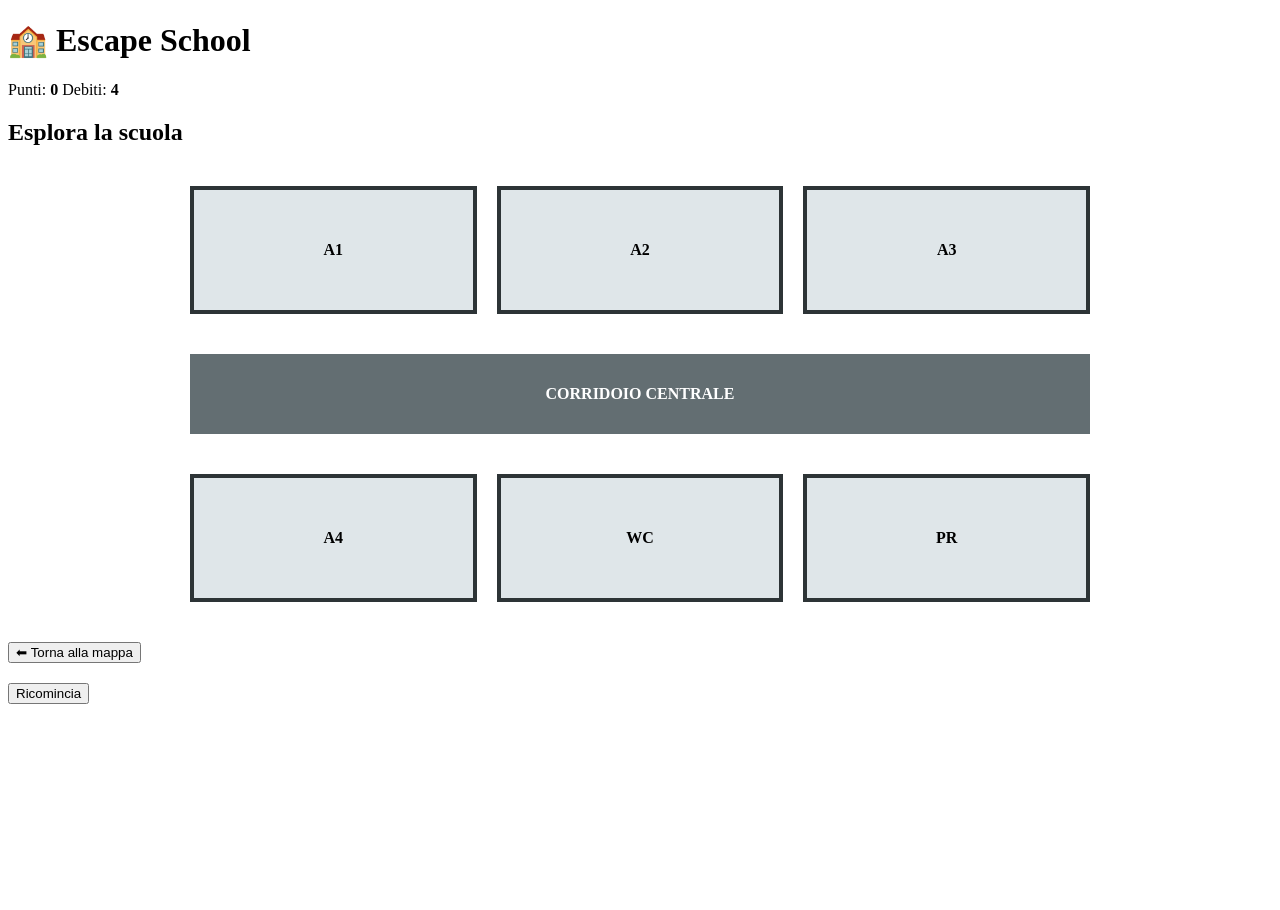
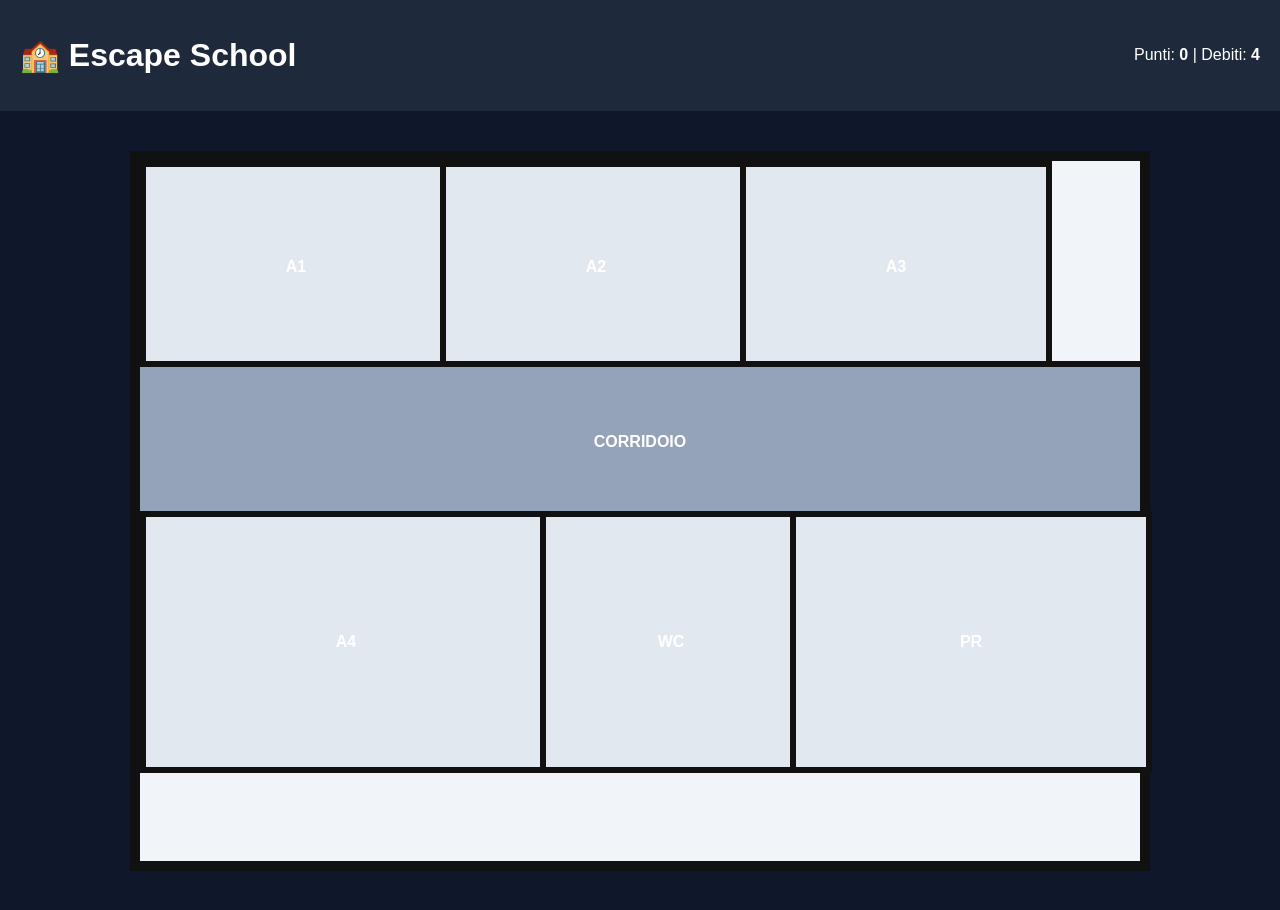
Before and after one commit to posidoniaterracina/escape-scool, a plain HTML site: page index.html in a window 1280 px wide. Before the commit the page ends 800 px from the top, so only its background shows below. Drawn offline with Linux system fonts and the light colour scheme.

Commit message:
Update index.html

```diff
--- a/index.html
+++ b/index.html
@@ -5,62 +5,137 @@
     <title>Escape School - SIA</title>
     <meta name="viewport" content="width=device-width, initial-scale=1.0">
     <link rel="stylesheet" href="css/style.css">
+
+    <style>
+        body {
+            margin: 0;
+            font-family: Arial, sans-serif;
+            background: #0f172a;
+            color: white;
+        }
+
+        header {
+            background: #1e293b;
+            padding: 15px 20px;
+            display: flex;
+            justify-content: space-between;
+            align-items: center;
+        }
+
+        #map-view {
+            padding: 40px 20px;
+            display: flex;
+            justify-content: center;
+        }
+
+        .floor-plan {
+            position: relative;
+            width: 1000px;
+            height: 700px;
+            background: #f1f5f9;
+            border: 10px solid #111;
+        }
+
+        /* STANZE */
+        .room {
+            position: absolute;
+            background: #e2e8f0;
+            border: 6px solid #111;
+            display: flex;
+            justify-content: center;
+            align-items: center;
+            font-weight: bold;
+            cursor: pointer;
+            transition: 0.2s;
+        }
+
+        .room:hover {
+            background: #cbd5e1;
+        }
+
+        /* POSIZIONAMENTO STANZE */
+
+        .aula1 { top: 0; left: 0; width: 300px; height: 200px; }
+        .aula2 { top: 0; left: 300px; width: 300px; height: 200px; }
+        .aula3 { top: 0; left: 600px; width: 300px; height: 200px; }
+
+        .corridoio {
+            position: absolute;
+            top: 200px;
+            left: 0;
+            width: 100%;
+            height: 150px;
+            background: #94a3b8;
+            border-top: 6px solid #111;
+            border-bottom: 6px solid #111;
+            display: flex;
+            align-items: center;
+            justify-content: center;
+            font-weight: bold;
+        }
+
+        .aula4 { top: 350px; left: 0; width: 400px; height: 250px; }
+        .bagno { top: 350px; left: 400px; width: 250px; height: 250px; }
+        .presidenza { top: 350px; left: 650px; width: 350px; height: 250px; }
+
+        /* MOBILE */
+        @media (max-width: 1100px) {
+            .floor-plan {
+                transform: scale(0.7);
+                transform-origin: top center;
+            }
+        }
+
+        @media (max-width: 768px) {
+            .floor-plan {
+                transform: scale(0.5);
+                transform-origin: top center;
+            }
+        }
+
+        .hidden {
+            display: none;
+        }
+    </style>
 </head>
 
 <body>
 
 <header>
     <h1>🏫 Escape School</h1>
-    <div id="player-status">
-        <span>Punti: <strong id="punti">0</strong></span>
-        <span>Debiti: <strong id="debiti">4</strong></span>
+    <div>
+        Punti: <strong id="punti">0</strong> |
+        Debiti: <strong id="debiti">4</strong>
     </div>
 </header>
 
-<!-- ================= MAPPA ================= -->
 <main id="map-view">
+    <div class="floor-plan">
 
-    <h2>Esplora la scuola</h2>
+        <div class="room aula1" data-room="aula1">A1</div>
+        <div class="room aula2" data-room="aula2">A2</div>
+        <div class="room aula3" data-room="aula3">A3</div>
 
-    <div class="school-container">
+        <div class="corridoio">CORRIDOIO</div>
 
-        <!-- PIANO SUPERIORE -->
-        <div class="row top-row">
-            <div class="room" data-room="aula1">A1</div>
-            <div class="room" data-room="aula2">A2</div>
-            <div class="room" data-room="aula3">A3</div>
-        </div>
-
-        <!-- CORRIDOIO -->
-        <div class="corridor">
-            CORRIDOIO CENTRALE
-        </div>
-
-        <!-- PIANO INFERIORE -->
-        <div class="row bottom-row">
-            <div class="room" data-room="aula4">A4</div>
-            <div class="room" data-room="bagno1">WC</div>
-            <div class="room" data-room="presidenza">PR</div>
-        </div>
+        <div class="room aula4" data-room="aula4">A4</div>
+        <div class="room bagno" data-room="bagno1">WC</div>
+        <div class="room presidenza" data-room="presidenza">PR</div>
 
     </div>
-
 </main>
 
-<!-- ================= AULA ================= -->
 <section id="room-view" class="hidden">
     <h2 id="room-title"></h2>
     <div id="question-container"></div>
     <button id="back-to-map">⬅ Torna alla mappa</button>
 </section>
 
-<!-- ================= RISULTATO ================= -->
 <section id="result-view" class="hidden">
     <h2 id="final-message"></h2>
     <button onclick="location.reload()">Ricomincia</button>
 </section>
 
-<!-- ================= SCRIPT ================= -->
 <script src="js/data.js"></script>
 <script src="js/engine.js"></script>
 <script src="js/app.js"></script>
```
